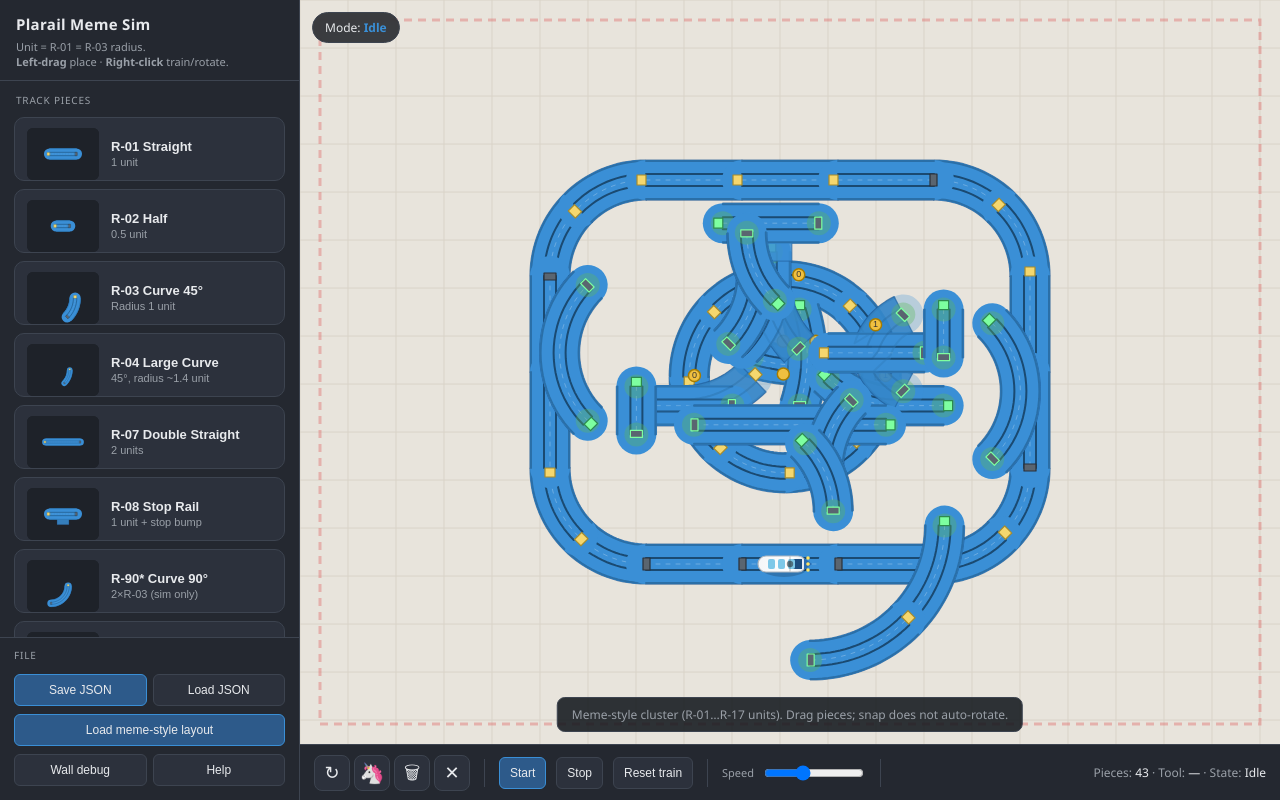
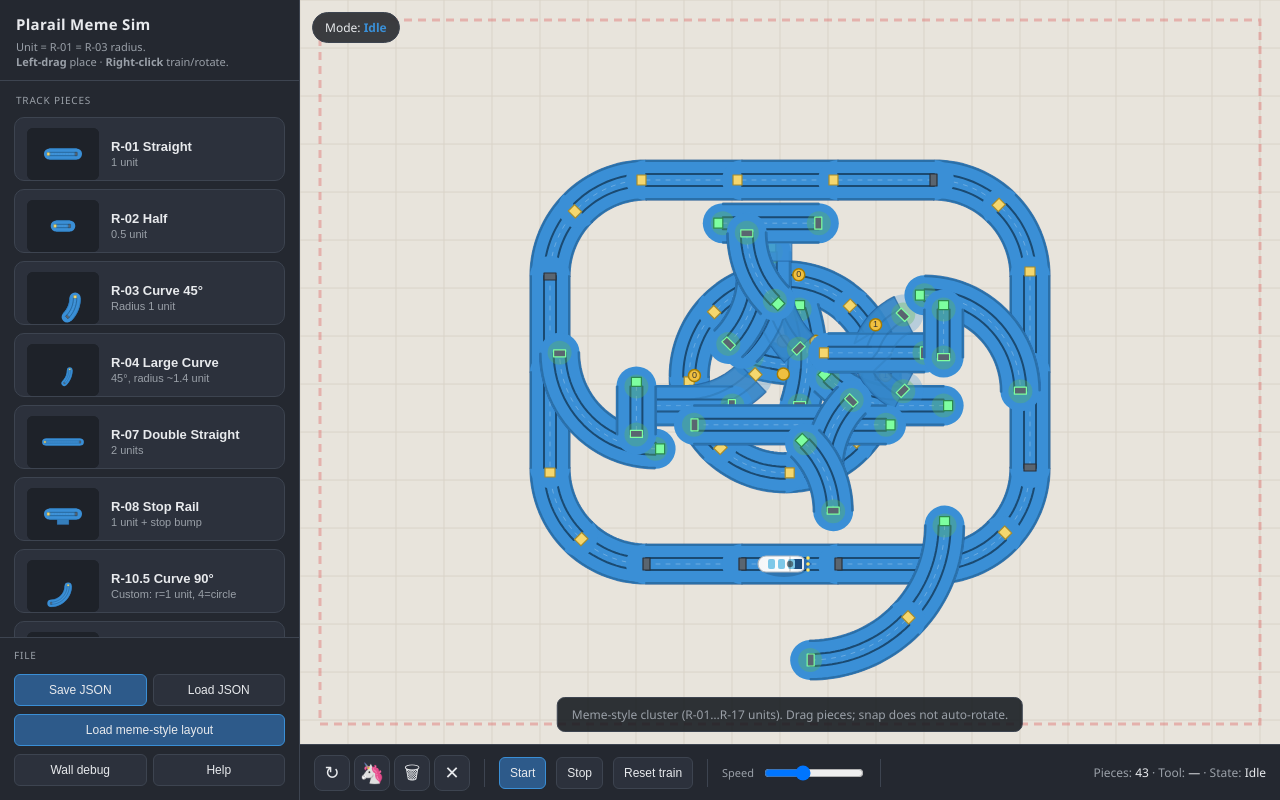
Before and after one commit to putersdcat/PlarailMemeDemo, a plain HTML site: page index.html in a window 1280 px wide. Both pictures are taken after a click on the button "Load meme-style layout". Drawn offline with Linux system fonts and the light colour scheme.

Commit message:
Add R-10.5 custom 90° curve (replaces R-90)
Single 90° turn at R-03 radius (1 unit); 4 pieces form a circle. Named R-10.5 after catalog U-turn / 2×-curve idea. Legacy R90 loads as R105.

```diff
--- a/index.html
+++ b/index.html
@@ -61,11 +61,11 @@
               <span>1 unit + stop bump</span>
             </div>
           </button>
-          <button class="piece-btn" data-type="R90" type="button">
+          <button class="piece-btn" data-type="R105" type="button">
             <canvas width="72" height="52"></canvas>
             <div class="meta">
-              <strong>R-90* Curve 90°</strong>
-              <span>2×R-03 (sim only)</span>
+              <strong>R-10.5 Curve 90°</strong>
+              <span>Custom: r=1 unit, 4=circle</span>
             </div>
           </button>
           <button class="piece-btn" data-type="R11" type="button">
@@ -209,7 +209,8 @@
         <h2>Units (critical)</h2>
         <p>
           <strong>1 unit = R-01 length = R-03 radius</strong> (sim <code>UNIT</code> px).
-          R-07 = 2 units · R-14 / R-11 ≈ 1×1 · R-17 ≈ 1 unit long · R-04 radius ≈ 1.4.
+          R-07 = 2 units · R-14 / R-11 ≈ 1×1 · R-17 ≈ 1 unit long · R-04 radius ≈ 1.4 ·
+          <strong>R-10.5</strong> = custom 90° at radius 1 (4 = circle; like two R-03 / catalog R-21).
           See <code>plarail_r01_to_r17_table.md</code>.
         </p>
         <div class="close-row">
--- a/js/geometry.js
+++ b/js/geometry.js
@@ -30,13 +30,18 @@ export const PIECE_TYPES = {
   R12: "R12", // figure-8 / Y point
   R14: "R14", // cross point — ~1×1 footprint, solid body
   R17: "R17", // three-way point — ~1 unit long
-  // Convenience (not a catalog SKU): single 90° at standard radius = two R-03
-  R90: "R90",
+  /**
+   * R-10.5 — custom single 90° curve (not an official SKU).
+   * Inspired by catalog R-10 U-turn “tight corners” / two R-03 = 90° / R-21 2× curve.
+   * Geometry: 90° arc, radius = 1 unit (same centerline as R-03). 4 pieces = full circle.
+   */
+  R105: "R105",
   // Legacy aliases (load mapping)
   R01L: "R07",
   R01S: "R08",
   R09: "R04",
   RY3: "R17",
+  R90: "R105",
 };
 
 export const PIECE_META = {
@@ -50,7 +55,11 @@ export const PIECE_META = {
   R12: { code: "R-12", name: "Y-Point / Fig-8", desc: "Dual curve branch" },
   R14: { code: "R-14", name: "Cross Point", desc: "1×1 unit, solid body" },
   R17: { code: "R-17", name: "3-Way Point", desc: "~1 unit long, 1→3" },
-  R90: { code: "R-90*", name: "Curve 90°", desc: "2×R-03 (sim only)" },
+  R105: {
+    code: "R-10.5",
+    name: "Curve 90°",
+    desc: "Custom: 90°, radius 1 unit (4 = circle)",
+  },
 };
 
 /** Normalize legacy type ids from older saves / code. */
@@ -61,7 +70,9 @@ export function normalizePieceType(type) {
     R01S: "R08",
     R09: "R04",
     RY3: "R17",
-    R90: "R90",
+    R90: "R105",
+    "R-10.5": "R105",
+    R10_5: "R105",
   };
   return map[type] || type;
 }
@@ -251,8 +262,9 @@ export function buildTemplate(type, options = {}) {
       return straightTemplate(UNIT * 2, flip, "R07");
     case "R08":
       return stopStraightTemplate(flip);
-    case "R90":
-      return curveTemplate(flip, UNIT, Math.PI / 2, "R90");
+    case "R105":
+      // R-10.5: single 90° at R-03 radius (unit system; 4 → full circle)
+      return curveTemplate(flip, UNIT, Math.PI / 2, "R105");
     case "R11":
       return turnoutTemplate(branchSide, flip);
     case "R12":
--- a/js/main.js
+++ b/js/main.js
@@ -81,7 +81,7 @@ const paletteOrder = [
   "R04",
   "R07",
   "R08",
-  "R90",
+  "R105",
   "R11",
   "R12",
   "R14",
--- a/js/presets.js
+++ b/js/presets.js
@@ -122,8 +122,8 @@ export function loadMemeStyle(board, cx, cy) {
   // Large curves (R-04) + 90° convenience pieces
   addPiece(board, PIECE_TYPES.R04, cx + LARGE_R * 0.15, cy + UNIT * 1.6, 0);
   addPiece(board, PIECE_TYPES.R04, cx + LARGE_R * 0.15, cy + UNIT * 1.6, 1);
-  addPiece(board, PIECE_TYPES.R90, cx - UNIT * 1.4, cy - UNIT * 0.2, 3);
-  addPiece(board, PIECE_TYPES.R90, cx + UNIT * 1.4, cy + UNIT * 0.2, 7);
+  addPiece(board, PIECE_TYPES.R105, cx - UNIT * 1.4, cy - UNIT * 0.2, 2);
+  addPiece(board, PIECE_TYPES.R105, cx + UNIT * 1.4, cy + UNIT * 0.2, 6);
 
   // R-07 double straight + R-08 stop
   addPiece(board, PIECE_TYPES.R07, cx, cy + UNIT * 0.55, 0, { flip: true });
--- a/js/render.js
+++ b/js/render.js
@@ -504,7 +504,7 @@ export function drawPaletteIcon(canvas, type) {
   const scale =
     type === "R04"
       ? 0.14
-      : type === "R90"
+      : type === "R105"
         ? 0.18
         : type === "R07"
           ? 0.18
@@ -515,8 +515,11 @@ export function drawPaletteIcon(canvas, type) {
   ctx.save();
   ctx.translate(w / 2, h / 2);
   ctx.scale(scale, scale);
-  if (type === "R04" || type === "R03" || type === "R90") {
-    ctx.translate(-UNIT * (type === "R04" ? 0.9 : type === "R90" ? 0.7 : 0.55), 0);
+  if (type === "R04" || type === "R03" || type === "R105") {
+    ctx.translate(
+      -UNIT * (type === "R04" ? 0.9 : type === "R105" ? 0.7 : 0.55),
+      0
+    );
   }
   drawPiece(ctx, piece, false);
   ctx.restore();
```
